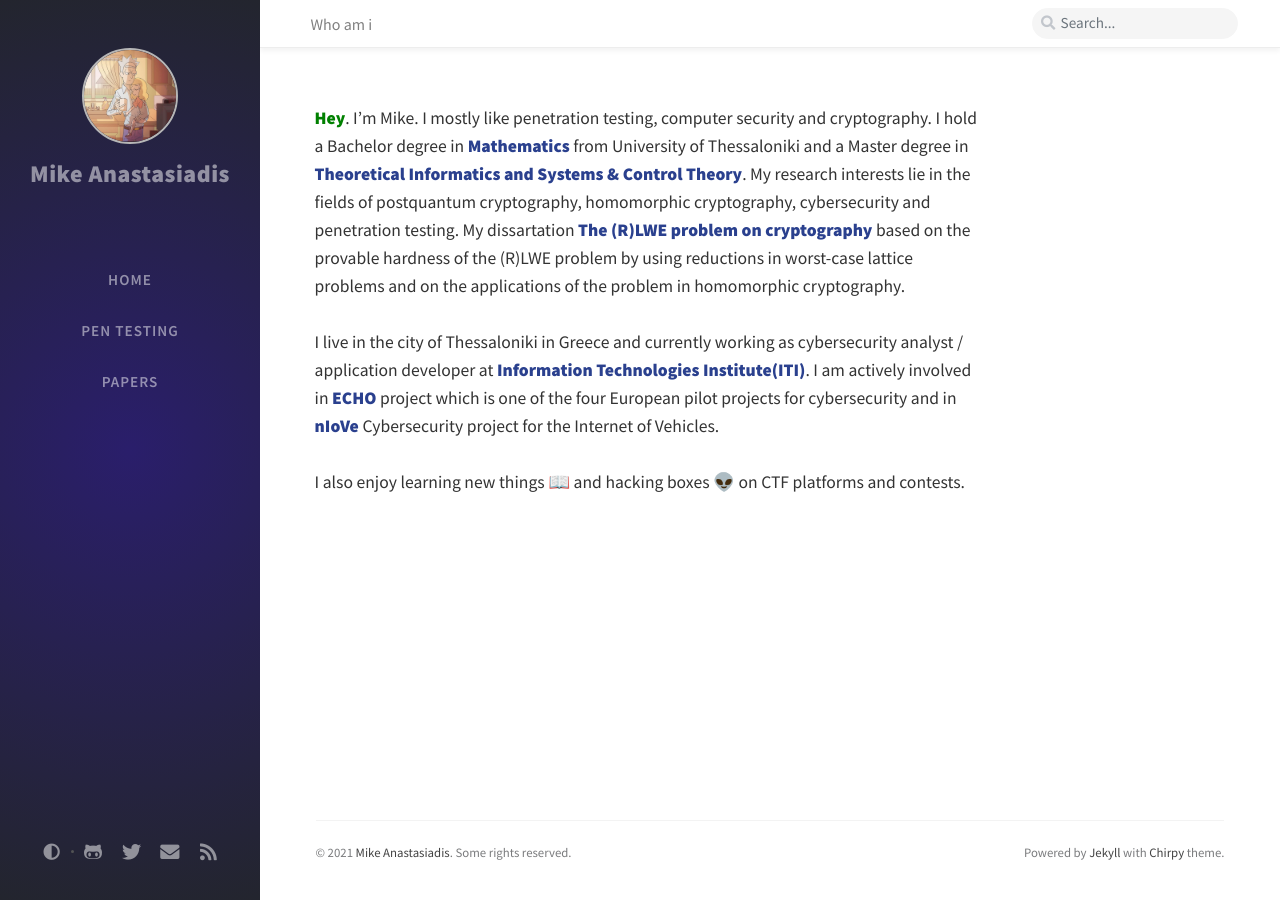
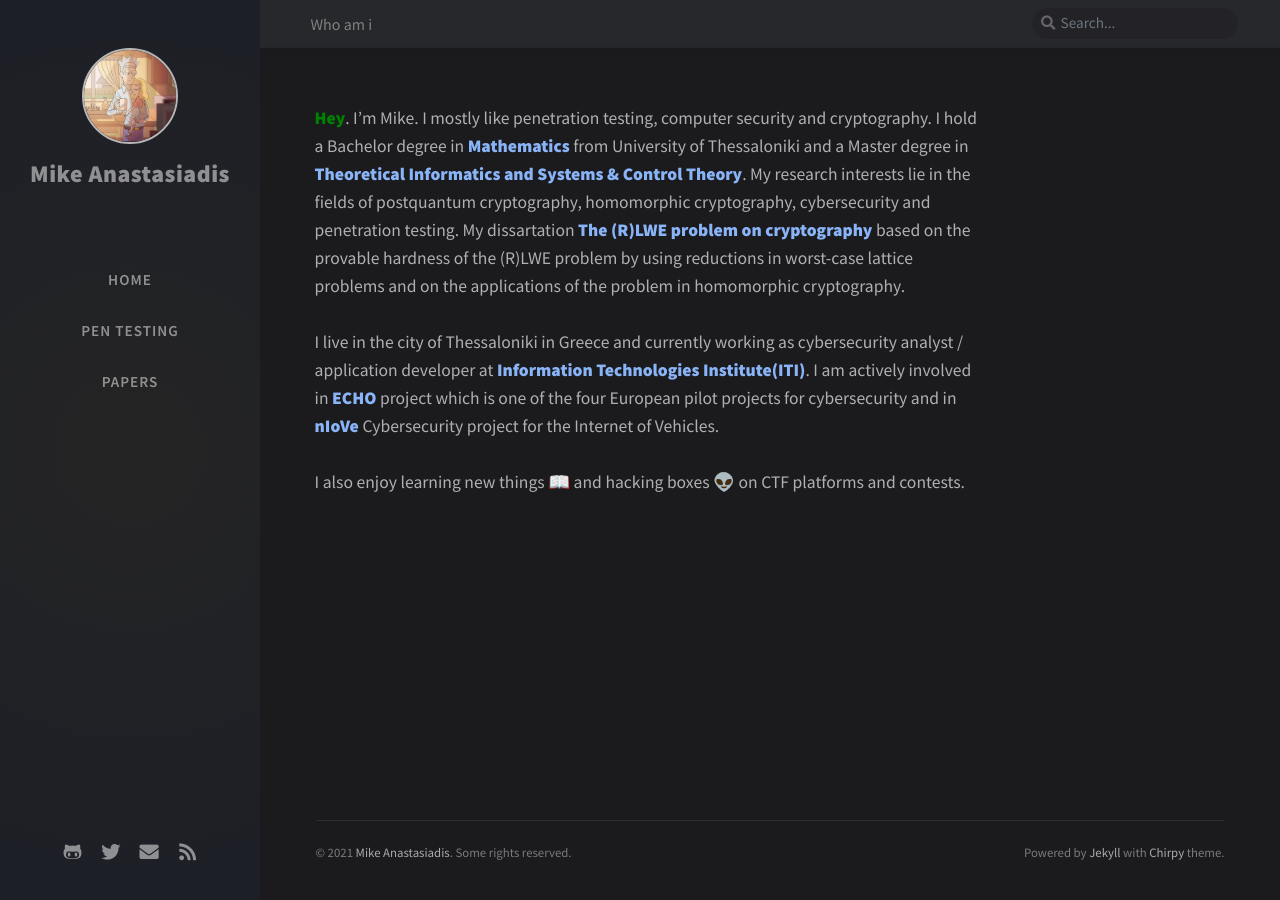
Before and after one commit to MikeAnast/MikeAnast.github.io, a Jekyll site: the page built from index.md, in a window 1280 px wide. Built offline with Jekyll 4.4.1, drawn with Linux system fonts in a browser that asks for light colours; nearby versions of some CDN libraries; comment, search, counter and statistics services are not loaded.

Commit message:
Update _config.yml

```diff
--- a/_config.yml
+++ b/_config.yml
@@ -40,7 +40,7 @@ social:
   email: manastas93@gmail.com             # change to your email address
   links:
     # The first element serves as the copyright owner's link
-    - https://twitter.com/username      # change to your twitter homepage
+    - https://twitter.com/Thr3atRipper     # change to your twitter homepage
     - https://github.com/MikeAnast       # change to your github homepage
     # Uncomment below to add more social links
     # - https://www.facebook.com/username
@@ -71,7 +71,7 @@ google_analytics:
 #     light  - Use the light color scheme
 #     dark   - Use the dark color scheme
 #
-theme_mode:   # [light|dark]
+theme_mode: dark   # [light|dark]
 
 # The CDN endpoint for images.
 # Notice that once it is assigned, the CDN url
```
